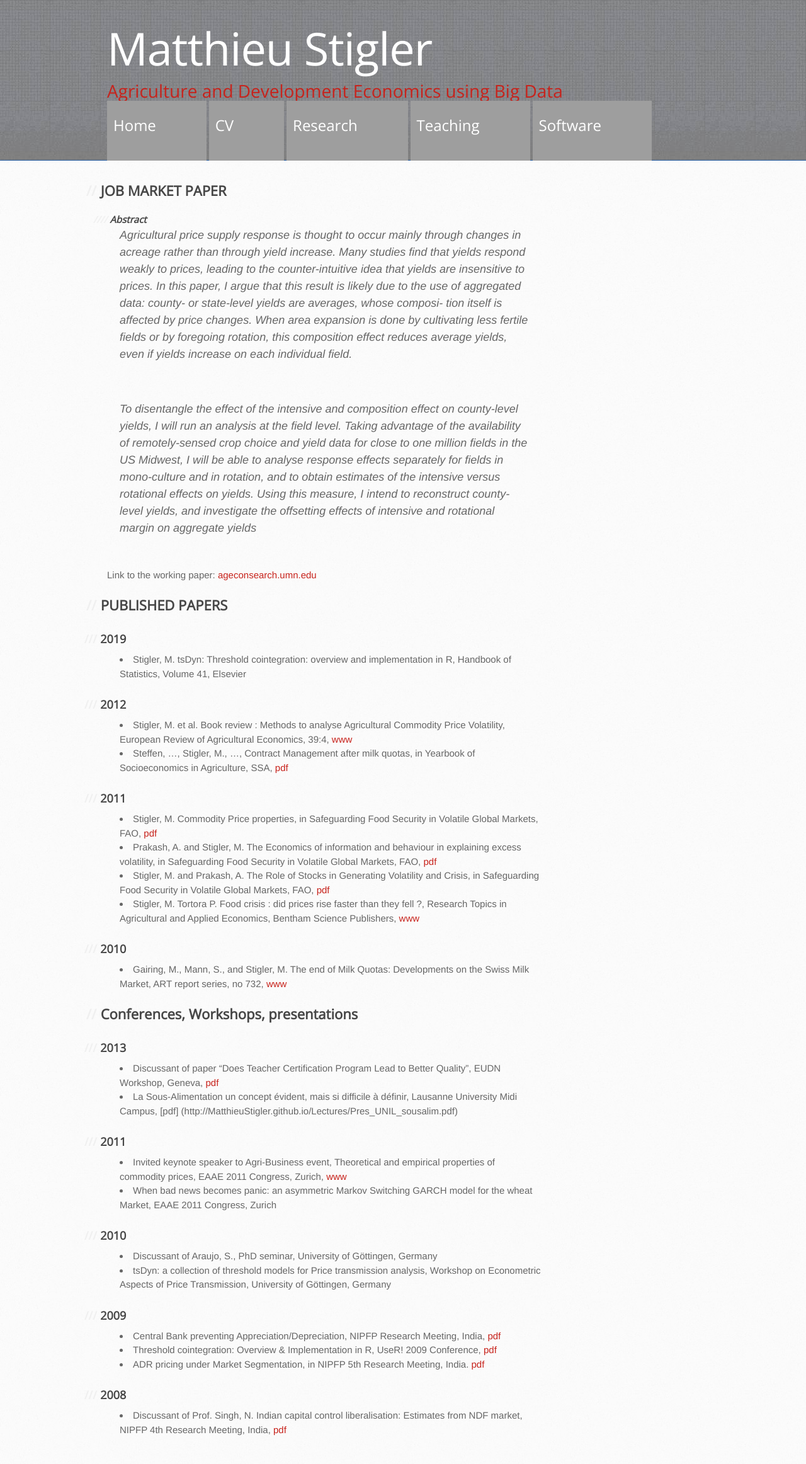
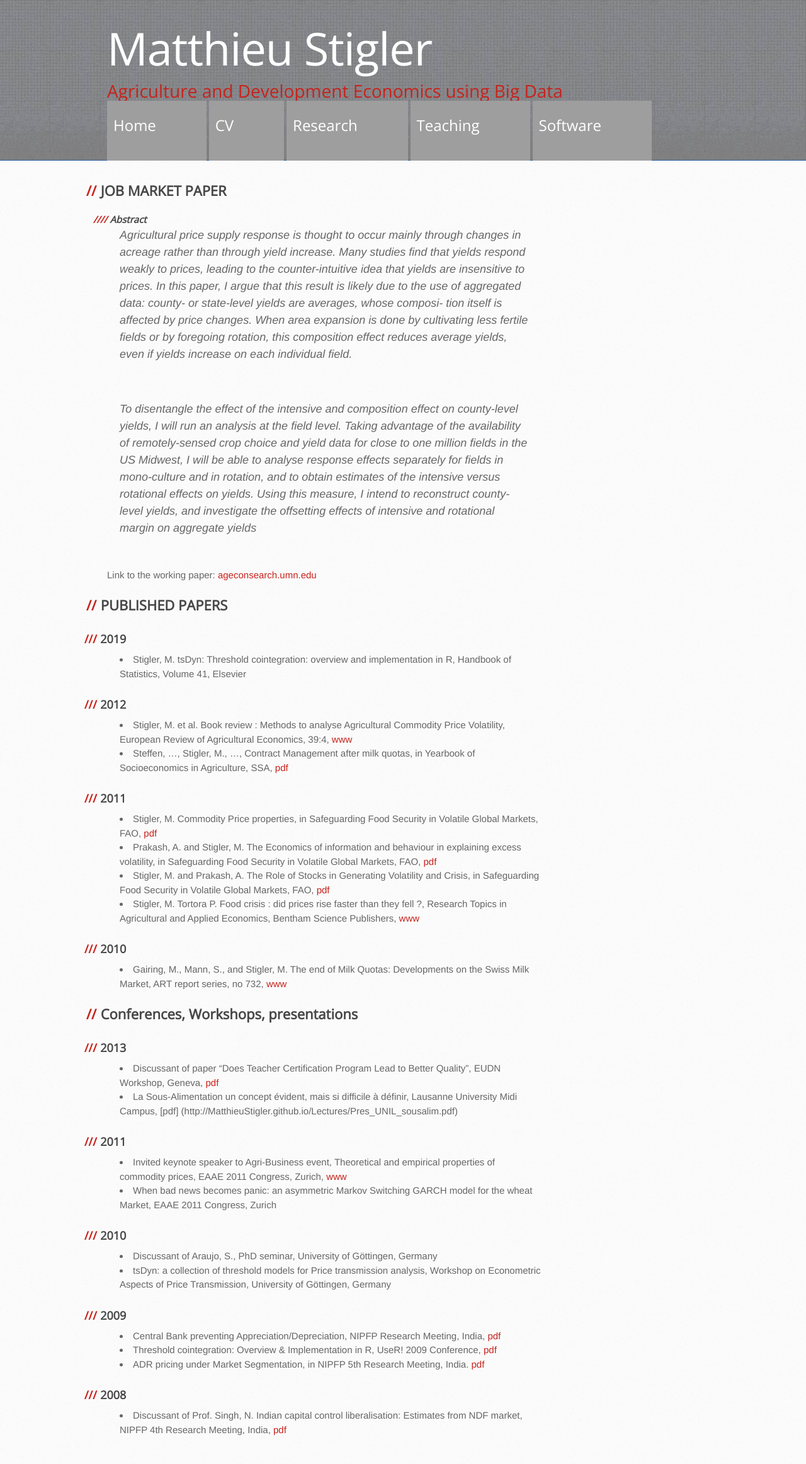
Before and after one commit to MatthieuStigler/MatthieuStigler.github.io, a Jekyll site: the page built from Research.Md, in a window 1280 px wide. Shown: the whole page at 63% size. Built offline with Jekyll 4.4.1, drawn with Linux system fonts in a browser that asks for light colours; grey boxes are pictures that could not be loaded.

Commit message:
Change colour of // to red

```diff
--- a/stylesheets/stylesheet.css
+++ b/stylesheets/stylesheet.css
@@ -274,7 +274,7 @@ form {
 
 #main-content h1:before {
   content: "/";
-  color: #F0F0F0;
+  color: #C7231C;
   padding-right: 0.3em;
   margin-left: -0.9em;
 }
@@ -288,7 +288,7 @@ form {
 }
 #main-content h2:before {
   content: "//";
-  color: #F0F0F0;
+  color: #C7231C;
   padding-right: 0.3em;
   margin-left: -1.5em;
 }
@@ -304,7 +304,7 @@ form {
 
 #main-content h3:before {
   content: "///";
-  color: #F0F0F0;
+  color: #C7231C;
   padding-right: 0.3em;
   margin-left: -2em;
 }
@@ -318,7 +318,7 @@ form {
 
 h4:before {
   content: "////";
-  color: #F0F0F0;
+  color: #C7231C;
   padding-right: 0.3em;
   margin-left: -2.8em;
 }
```
